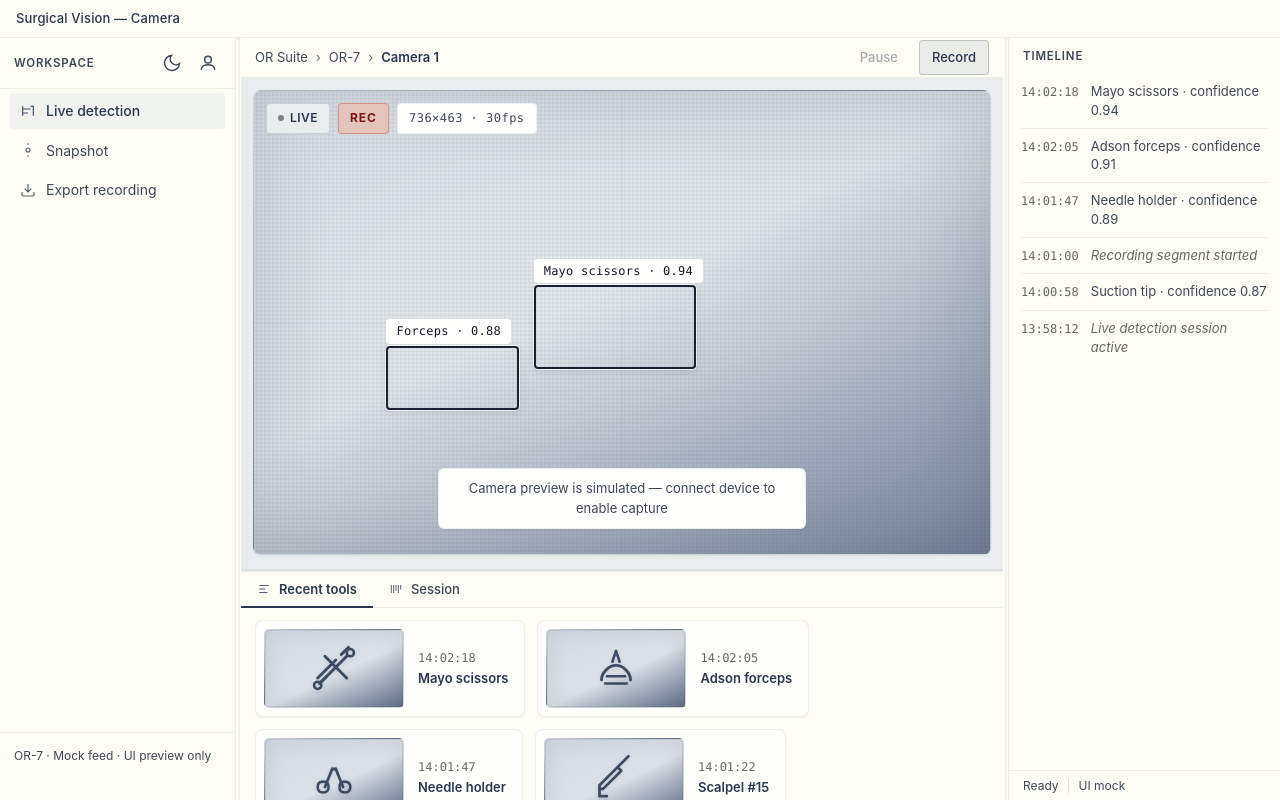
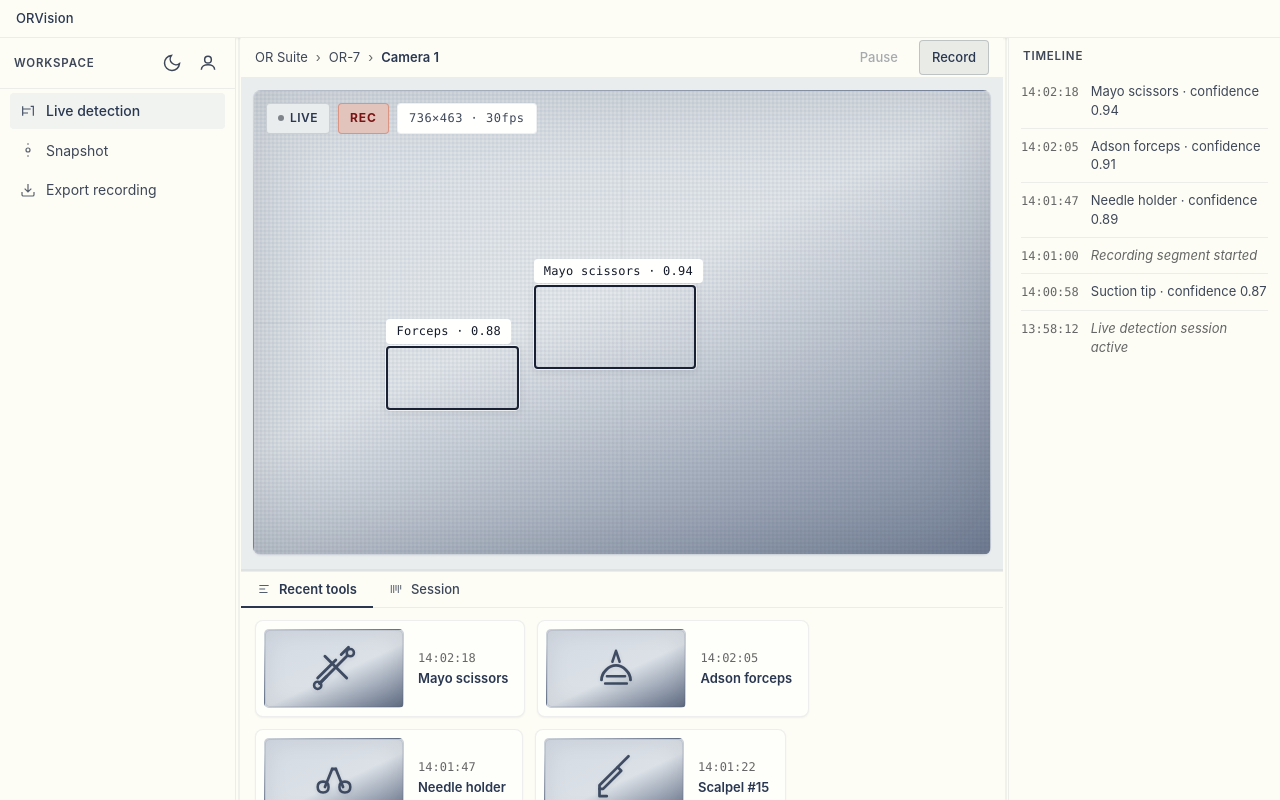
Before and after one commit to kevinli5371/dataquest2026, a website built with Vite: page frontend/index.html in a window 1280 px wide. Built offline with nearby package versions, Linux system fonts and the light colour scheme.

Commit message:
ORVision

```diff
--- a/frontend/index.html
+++ b/frontend/index.html
@@ -4,7 +4,7 @@
     <meta charset="UTF-8" />
     <link rel="icon" type="image/svg+xml" href="/favicon.svg" />
     <meta name="viewport" content="width=device-width, initial-scale=1.0" />
-    <title>Surgical Vision — Dashboard</title>
+    <title>ORVision</title>
   </head>
   <body>
     <div id="app"></div>
--- a/frontend/src/main.ts
+++ b/frontend/src/main.ts
@@ -16,7 +16,7 @@ const recordingState = {
 document.querySelector<HTMLDivElement>('#app')!.innerHTML = `
 <div class="app-shell">
   <header class="titlebar" aria-label="Window title">
-    <span class="titlebar-title">Surgical Vision — Camera</span>
+    <span class="titlebar-title">ORVision</span>
     <div class="titlebar-spacer"></div>
     <div class="titlebar-toolbar-mobile" aria-label="Quick actions">
       <button type="button" class="sidebar-icon-btn theme-toggle" title="Toggle color theme" aria-label="Toggle color theme">
@@ -70,10 +70,7 @@ document.querySelector<HTMLDivElement>('#app')!.innerHTML = `
           </button>
         </li>
       </ul>
-      <div class="sidebar-footer">
-        <span class="sidebar-footer-main">OR-7 · Mock feed · UI preview only</span>
-        <span class="sidebar-footer-feedback" id="sidebar-feedback" role="status" aria-live="polite"></span>
-      </div>
+      <span class="sidebar-feedback" id="sidebar-feedback" role="status" aria-live="polite"></span>
     </aside>
 
     <div class="resize-handle resize-handle-col" data-resize="sidebar" role="separator" aria-orientation="vertical" aria-label="Resize navigation width"></div>
@@ -93,7 +90,7 @@ document.querySelector<HTMLDivElement>('#app')!.innerHTML = `
             <button type="button" class="tool-btn primary" id="camera-record-btn" aria-pressed="false">Record</button>
           </div>
         </div>
-        <div class="camera-viewport" role="img" aria-label="Simulated camera feed with detection overlays">
+        <div class="camera-viewport" role="img" aria-label="Camera feed with detection overlays">
           <div class="camera-feed"></div>
           <div class="camera-vignette"></div>
           <div class="camera-overlay">
@@ -110,7 +107,6 @@ document.querySelector<HTMLDivElement>('#app')!.innerHTML = `
             <span class="badge badge-rec" id="recording-indicator" hidden>REC</span>
             <span class="badge badge-meta" id="camera-viewport-size-label" aria-live="polite">—×— · 30fps</span>
           </div>
-          <p class="camera-hint">Camera preview is simulated — connect device to enable capture</p>
         </div>
       </div>
 
@@ -188,7 +184,7 @@ document.querySelector<HTMLDivElement>('#app')!.innerHTML = `
 
     <div class="resize-handle resize-handle-col" data-resize="right" role="separator" aria-orientation="vertical" aria-label="Resize sidebar width"></div>
 
-    <aside class="right-sidebar" aria-label="Timeline and status">
+    <aside class="right-sidebar" aria-label="Timeline">
       <div class="timeline-block">
         <div class="sidebar-header">Timeline</div>
         <ul class="timeline-list timeline-list--sidebar">
@@ -199,9 +195,6 @@ document.querySelector<HTMLDivElement>('#app')!.innerHTML = `
           <li class="timeline-item timeline-item--event"><time class="timeline-time">14:00:58</time><span class="timeline-text">Suction tip · confidence 0.87</span></li>
           <li class="timeline-item timeline-item--note"><time class="timeline-time">13:58:12</time><span class="timeline-text">Live detection session active</span></li>
         </ul>
-      </div>
-      <div class="status-bar">
-        <span>Ready</span><span class="sep">|</span><span>UI mock</span>
       </div>
     </aside>
   </div>
@@ -434,7 +427,7 @@ function takeSnapshot(): void {
   ctx.fillRect(0, 0, cw, ch)
   ctx.fillStyle = '#feffea'
   ctx.font = '600 16px system-ui, -apple-system, sans-serif'
-  ctx.fillText('Surgical Vision', 16, 32)
+  ctx.fillText('ORVision', 16, 32)
   ctx.font = '12px ui-monospace, monospace'
   ctx.fillStyle = 'rgba(254, 255, 234, 0.9)'
   ctx.fillText(new Date().toISOString(), 16, 54)
@@ -470,7 +463,7 @@ function exportRecordingJson(): void {
   }
 
   const payload = {
-    app: 'Surgical Vision',
+    app: 'ORVision',
     exportKind: 'recording',
     exportedAt: new Date().toISOString(),
     session: { room: 'OR-7', camera: 'Camera 1' },
@@ -498,7 +491,7 @@ function exportRecordingJson(): void {
     recentToolsAtExport: recent,
   }
   const blob = new Blob([JSON.stringify(payload, null, 2)], { type: 'application/json' })
-  downloadBlob(blob, `surgical-vision-recording-${formatFileTimestamp(new Date())}.json`)
+  downloadBlob(blob, `orvision-recording-${formatFileTimestamp(new Date())}.json`)
   showSidebarFeedback('Recording export saved')
 }
 
--- a/frontend/src/style.css
+++ b/frontend/src/style.css
@@ -276,6 +276,8 @@ html[data-theme='dark'] .theme-toggle .theme-icon-sun {
   display: flex;
   flex-direction: column;
   gap: 4px;
+  flex: 1;
+  min-height: 0;
 }
 
 .nav-item {
@@ -309,23 +311,14 @@ html[data-theme='dark'] .theme-toggle .theme-icon-sun {
   opacity: 0.85;
 }
 
-.sidebar-footer {
+.sidebar-feedback {
   margin-top: auto;
-  padding: 14px;
-  border-top: 1px solid var(--border-subtle);
-  font-size: 12px;
-  color: var(--text-muted);
-  line-height: 1.55;
-  display: flex;
-  flex-direction: column;
-  gap: 6px;
-}
-
-.sidebar-footer-feedback {
+  padding: 8px 14px 12px;
   font-size: 11px;
   color: var(--accent);
   font-weight: 500;
   min-height: 1.35em;
+  flex-shrink: 0;
 }
 
 /* Center column: camera + bottom panel */
@@ -633,24 +626,6 @@ html[data-theme='dark'] .theme-toggle .theme-icon-sun {
   font-weight: 400;
 }
 
-.camera-hint {
-  position: absolute;
-  bottom: 12px;
-  left: 50%;
-  transform: translateX(-50%);
-  max-width: min(92%, 36em);
-  padding: 10px 16px;
-  text-align: center;
-  background: color-mix(in srgb, white 90%, var(--palette-cream));
-  border: 1px solid var(--border-subtle);
-  border-radius: 6px;
-  color: var(--text-muted);
-  box-shadow: var(--shadow-soft);
-  font-size: 13px;
-  line-height: 1.5;
-  pointer-events: none;
-}
-
 /* Bottom panel (terminal slot) */
 .bottom-panel {
   grid-row: 3;
@@ -921,23 +896,6 @@ html[data-theme='dark'] .theme-toggle .theme-icon-sun {
   font-variant-numeric: tabular-nums;
 }
 
-.status-bar {
-  margin-top: auto;
-  padding: 6px 14px;
-  border-top: 1px solid var(--border-subtle);
-  font-size: 12px;
-  line-height: 1.45;
-  color: var(--text-muted);
-  display: flex;
-  align-items: center;
-  gap: 8px;
-  flex-shrink: 0;
-}
-
-.status-bar .sep {
-  color: var(--border);
-}
-
 /* Responsive */
 @media (max-width: 900px) {
   .workspace {
```
Also changed, not shown: frontend/dist/index.html.
